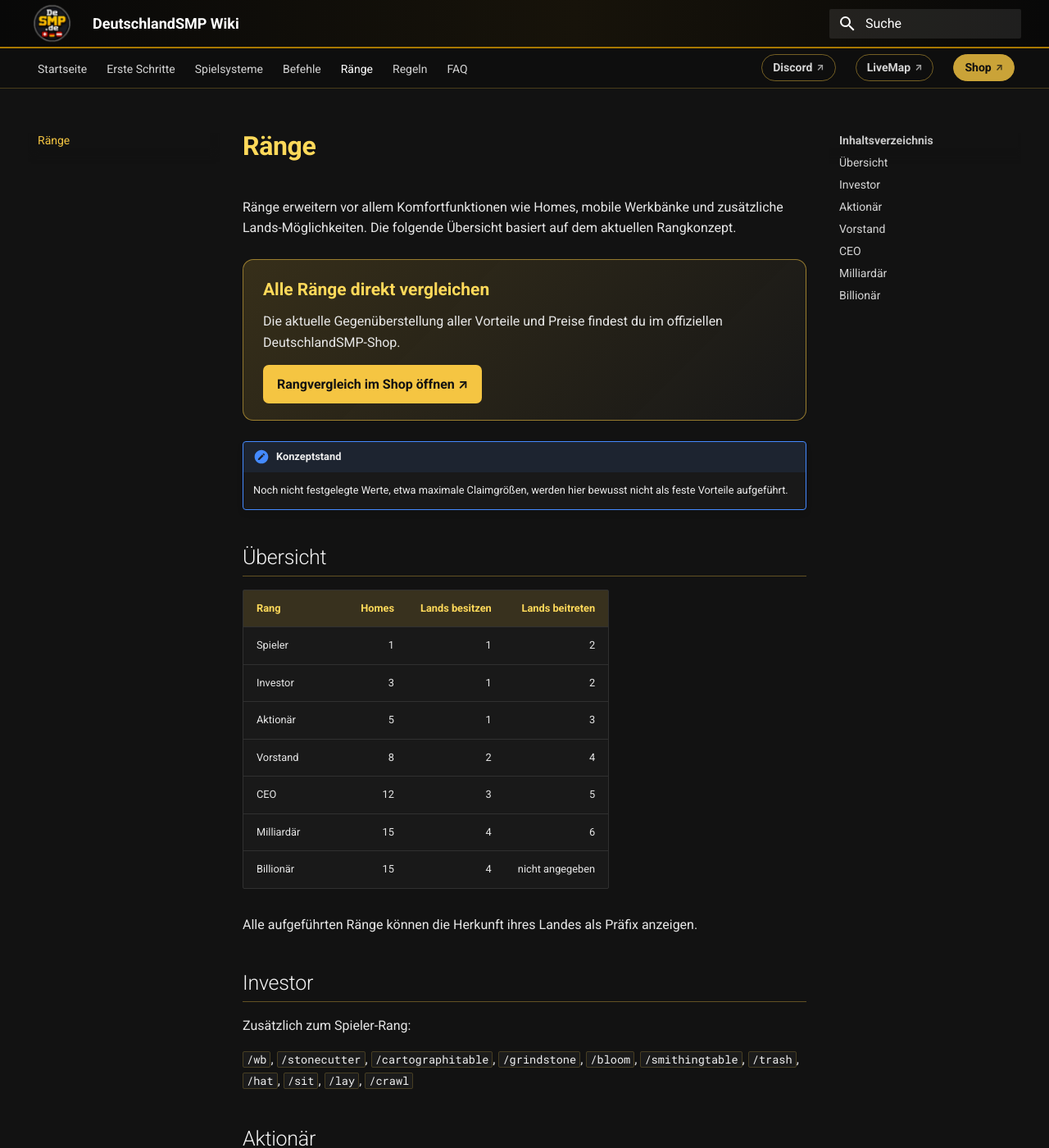
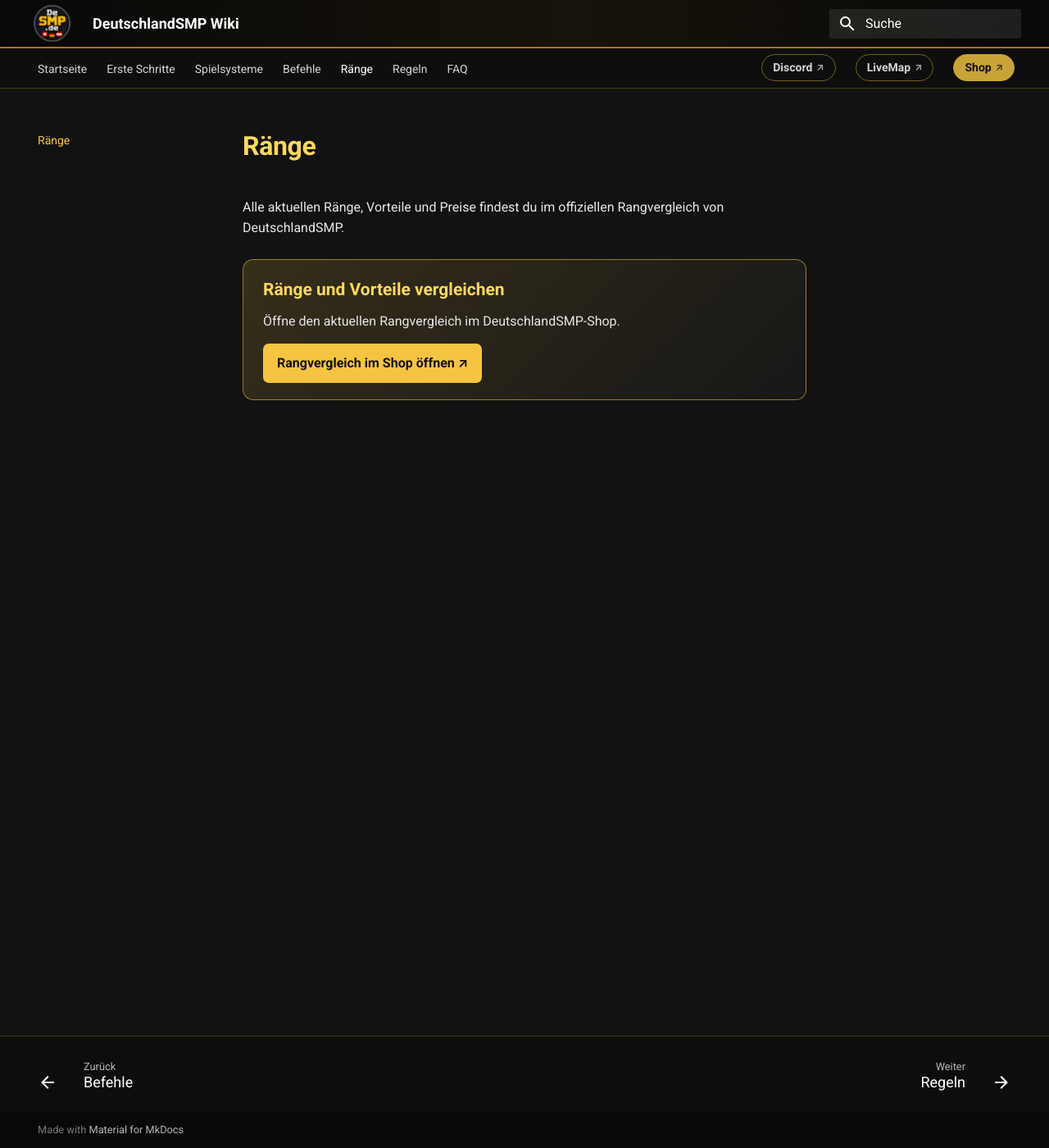
Before and after one commit to colin-studios/desmp-wiki, an MkDocs documentation site: the page built from docs/raenge.md, in a window 1280 px wide and 1400 px high. Shown: the whole window at 82% size. Built offline with MkDocs 1.6.1 and Material for MkDocs 9.7.7, drawn with Linux system fonts in a browser that asks for light colours; some of the changed text lies outside the part shown.

Commit message:
Simplify ranks page to shop comparison

```diff
--- a/docs/raenge.md
+++ b/docs/raenge.md
@@ -1,80 +1,9 @@
 # Ränge
 
-Ränge erweitern vor allem Komfortfunktionen wie Homes, mobile Werkbänke und zusätzliche Lands-Möglichkeiten. Die folgende Übersicht basiert auf dem aktuellen Rangkonzept.
+Alle aktuellen Ränge, Vorteile und Preise findest du im offiziellen Rangvergleich von DeutschlandSMP.
 
 <div class="rank-compare">
-  <strong>Alle Ränge direkt vergleichen</strong>
-  <span>Die aktuelle Gegenüberstellung aller Vorteile und Preise findest du im offiziellen DeutschlandSMP-Shop.</span>
+  <strong>Ränge und Vorteile vergleichen</strong>
+  <span>Öffne den aktuellen Rangvergleich im DeutschlandSMP-Shop.</span>
   <a href="https://shop.deutschlandsmp.de/Rangvergleich">Rangvergleich im Shop öffnen</a>
 </div>
-
-!!! note "Konzeptstand"
-    Noch nicht festgelegte Werte, etwa maximale Claimgrößen, werden hier bewusst nicht als feste Vorteile aufgeführt.
-
-## Übersicht
-
-| Rang | Homes | Lands besitzen | Lands beitreten |
-|---|---:|---:|---:|
-| Spieler | 1 | 1 | 2 |
-| Investor | 3 | 1 | 2 |
-| Aktionär | 5 | 1 | 3 |
-| Vorstand | 8 | 2 | 4 |
-| CEO | 12 | 3 | 5 |
-| Milliardär | 15 | 4 | 6 |
-| Billionär | 15 | 4 | nicht angegeben |
-
-Alle aufgeführten Ränge können die Herkunft ihres Landes als Präfix anzeigen.
-
-## Investor
-
-Zusätzlich zum Spieler-Rang:
-
-`/wb`, `/stonecutter`, `/cartographitable`, `/grindstone`, `/bloom`, `/smithingtable`, `/trash`, `/hat`, `/sit`, `/lay`, `/crawl`
-
-## Aktionär
-
-Zusätzlich zu den vorherigen Vorteilen:
-
-`/ec`, `/sort`
-
-## Vorstand
-
-Zusätzlich zu den vorherigen Vorteilen:
-
-- `/back`
-- `/anvil`
-- farbiger Text auf Schildern
-
-## CEO
-
-Zusätzlich zu den vorherigen Vorteilen:
-
-- `/sign` mit 2 Stunden Cooldown
-- `/skull <Name>` alle 24 Stunden
-- Spawner mit Silk Touch abbauen
-
-## Milliardär
-
-Zusätzlich zu den vorherigen Vorteilen:
-
-- `/sign` mit 1 Stunde Cooldown
-- `/repair` alle 1 Stunde
-- `/skull <Name>` alle 12 Stunden
-- `/pwarp set`
-- Premium-Lounge
-- `/ingamewerbung` mit 1 Stunde Cooldown
-- besonderer Wohnungstyp kaufbar
-- Antrag auf Änderung eines Bioms
-
-## Billionär
-
-Zusätzlich zu den vorherigen Vorteilen:
-
-- `/sign` mit 5 Minuten Cooldown
-- `/fly` auf dem eigenen Land
-- `/geschenk`
-- frei wählbare Rangfarbe
-- `/feed` alle 20 Minuten
-
-!!! info "Änderungen möglich"
-    Rangvorteile können während der Entwicklung angepasst werden. Maßgeblich ist der aktuelle [Rangvergleich im Shop](https://shop.deutschlandsmp.de/Rangvergleich).
```
Also changed, not shown: site/raenge/index.html, site/search/search_index.json.
